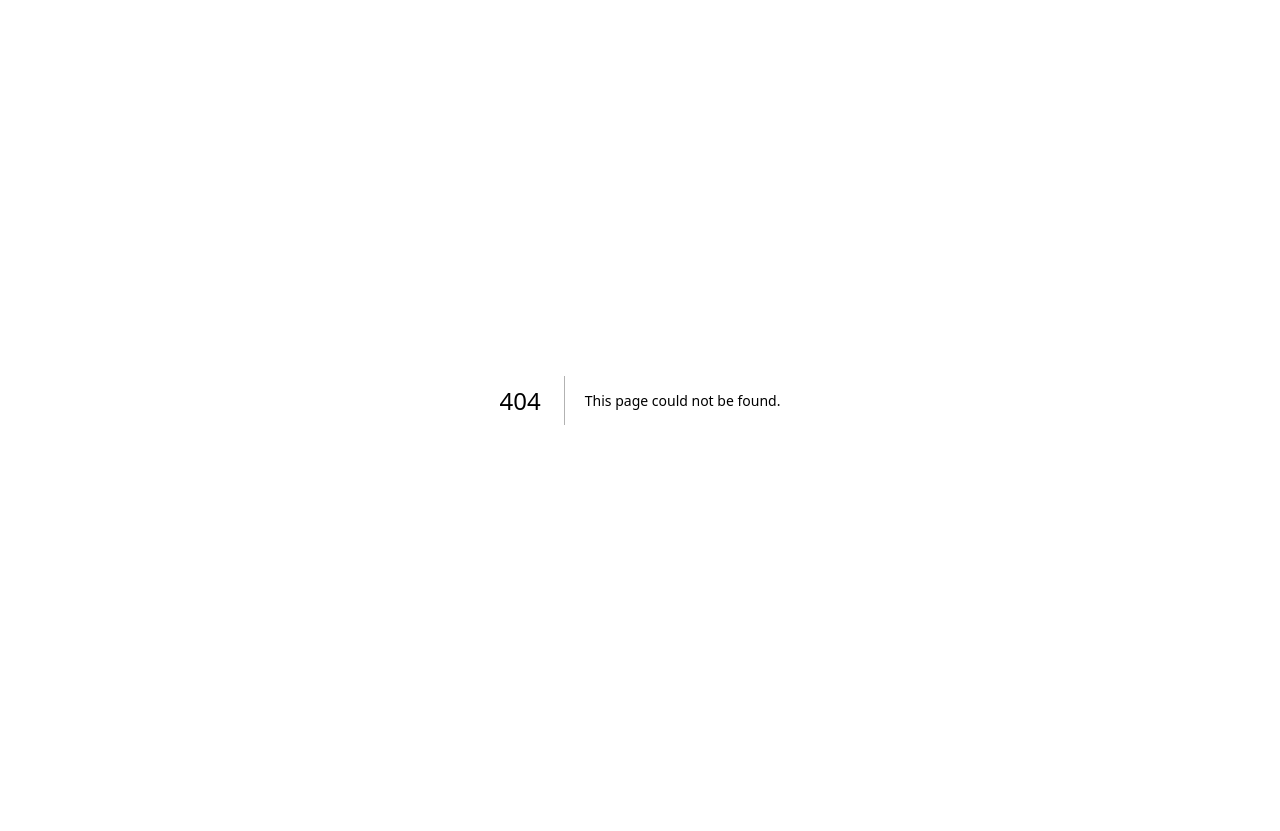
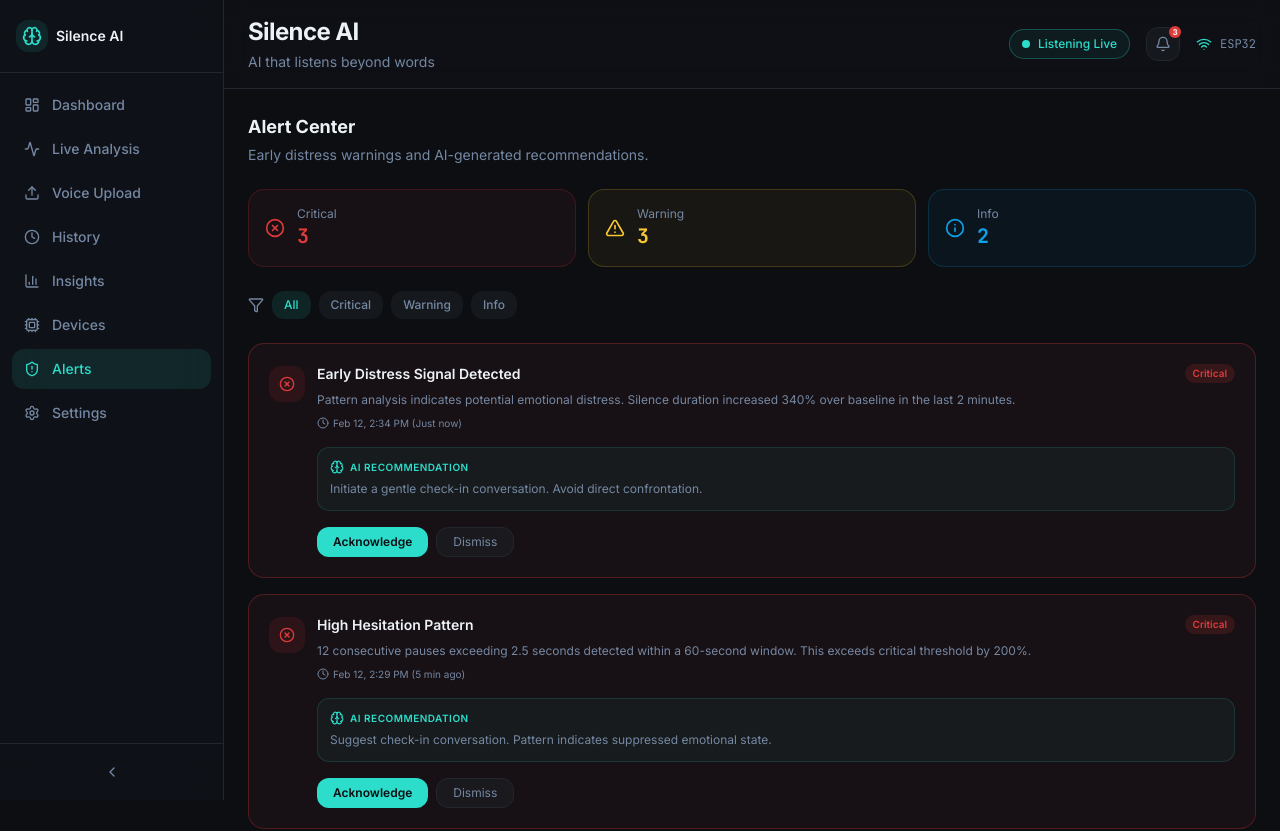
Before and after one commit to ArpitSinghal439/AI-Voice-Behavior-Analysis-System, a Next.js app: page /dashboard/alerts in a window 1280 px wide. Before the commit this address had no page. Shown: the top 831 px of the page. Before the commit the page ends 800 px from the top, so only its background shows below. Built offline with nearby package versions, Linux system fonts and the light colour scheme.

Commit message:
Add dashboard alerts page

```diff
--- /dev/null
+++ b/app/dashboard/alerts/page.tsx
@@ -0,0 +1,268 @@
+"use client"
+
+import { useState } from "react"
+import {
+  ShieldAlert,
+  Clock,
+  AlertTriangle,
+  Info,
+  XCircle,
+  Brain,
+  CheckCircle,
+  Filter,
+} from "lucide-react"
+
+const allAlerts = [
+  {
+    id: 1,
+    type: "critical" as const,
+    title: "Early Distress Signal Detected",
+    description:
+      "Pattern analysis indicates potential emotional distress. Silence duration increased 340% over baseline in the last 2 minutes.",
+    time: "Just now",
+    timestamp: "Feb 12, 2:34 PM",
+    recommendation: "Initiate a gentle check-in conversation. Avoid direct confrontation.",
+    acknowledged: false,
+  },
+  {
+    id: 2,
+    type: "critical" as const,
+    title: "High Hesitation Pattern",
+    description:
+      "12 consecutive pauses exceeding 2.5 seconds detected within a 60-second window. This exceeds critical threshold by 200%.",
+    time: "5 min ago",
+    timestamp: "Feb 12, 2:29 PM",
+    recommendation: "Suggest check-in conversation. Pattern indicates suppressed emotional state.",
+    acknowledged: false,
+  },
+  {
+    id: 3,
+    type: "warning" as const,
+    title: "Voice Energy Below Threshold",
+    description:
+      "Voice energy has dropped to 32%, well below the 52% established baseline. Sustained low energy for over 3 minutes.",
+    time: "12 min ago",
+    timestamp: "Feb 12, 2:22 PM",
+    recommendation: "Monitor for next 30 minutes. If energy remains low, escalate to medium priority.",
+    acknowledged: true,
+  },
+  {
+    id: 4,
+    type: "warning" as const,
+    title: "Unusual Pause Pattern",
+    description:
+      "Subject exhibited 8 consecutive pauses exceeding 2.5 seconds. This pattern correlates with hesitation markers.",
+    time: "28 min ago",
+    timestamp: "Feb 12, 2:06 PM",
+    recommendation: "Log pattern for trend analysis. Compare with baseline session data.",
+    acknowledged: true,
+  },
+  {
+    id: 5,
+    type: "info" as const,
+    title: "Voice Energy Baseline Updated",
+    description:
+      "New baseline established at 52% energy level. Previous baseline was 68%. Auto-recalibrated based on 7-day average.",
+    time: "1 hour ago",
+    timestamp: "Feb 12, 1:34 PM",
+    recommendation: "Review new baseline in Settings > Sensitivity to ensure accuracy.",
+    acknowledged: true,
+  },
+  {
+    id: 6,
+    type: "info" as const,
+    title: "Session Completed Successfully",
+    description:
+      "14-minute session completed. 23 behavior patterns identified. Risk score: 38/100 (Medium).",
+    time: "2 hours ago",
+    timestamp: "Feb 12, 12:34 PM",
+    recommendation: "Session data saved. View full analysis in History & Analytics.",
+    acknowledged: true,
+  },
+  {
+    id: 7,
+    type: "warning" as const,
+    title: "Emotional Decline Pattern",
+    description:
+      "Emotional trend has declined 18% over the past 3 sessions. This indicates a sustained downward trajectory.",
+    time: "5 hours ago",
+    timestamp: "Feb 12, 9:34 AM",
+    recommendation: "Consider increasing session frequency from 1x to 2x daily.",
+    acknowledged: true,
+  },
+  {
+    id: 8,
+    type: "critical" as const,
+    title: "Prolonged Silence Event",
+    description:
+      "8.2-second continuous silence detected during active session. This is the longest silence event recorded in the past 30 days.",
+    time: "Yesterday",
+    timestamp: "Feb 11, 4:15 PM",
+    recommendation: "Review session recording. Cross-reference with mood journal entry for context.",
+    acknowledged: true,
+  },
+]
+
+const alertStyles = {
+  critical: {
+    border: "border-chart-4/30",
+    bg: "bg-chart-4/5",
+    iconBg: "bg-chart-4/10",
+    iconColor: "text-chart-4",
+    badge: "bg-chart-4/15 text-chart-4",
+    Icon: XCircle,
+  },
+  warning: {
+    border: "border-chart-3/30",
+    bg: "bg-chart-3/5",
+    iconBg: "bg-chart-3/10",
+    iconColor: "text-chart-3",
+    badge: "bg-chart-3/15 text-chart-3",
+    Icon: AlertTriangle,
+  },
+  info: {
+    border: "border-chart-2/30",
+    bg: "bg-chart-2/5",
+    iconBg: "bg-chart-2/10",
+    iconColor: "text-chart-2",
+    badge: "bg-chart-2/15 text-chart-2",
+    Icon: Info,
+  },
+}
+
+type FilterType = "all" | "critical" | "warning" | "info"
+
+export default function AlertsPage() {
+  const [filter, setFilter] = useState<FilterType>("all")
+  const [alerts, setAlerts] = useState(allAlerts)
+
+  const filtered = filter === "all" ? alerts : alerts.filter((a) => a.type === filter)
+
+  const counts = {
+    critical: alerts.filter((a) => a.type === "critical").length,
+    warning: alerts.filter((a) => a.type === "warning").length,
+    info: alerts.filter((a) => a.type === "info").length,
+  }
+
+  return (
+    <div className="flex flex-col gap-6 p-4 md:p-6">
+      <div className="flex flex-col gap-1">
+        <h2 className="text-lg font-bold text-foreground">Alert Center</h2>
+        <p className="text-sm text-muted-foreground">
+          Early distress warnings and AI-generated recommendations.
+        </p>
+      </div>
+
+      {/* Summary Strip */}
+      <div className="grid grid-cols-3 gap-3">
+        <div className="flex items-center gap-3 rounded-2xl border border-chart-4/20 bg-chart-4/5 p-4">
+          <XCircle className="h-5 w-5 text-chart-4" />
+          <div>
+            <p className="text-xs text-muted-foreground">Critical</p>
+            <p className="font-mono text-xl font-bold text-chart-4">{counts.critical}</p>
+          </div>
+        </div>
+        <div className="flex items-center gap-3 rounded-2xl border border-chart-3/20 bg-chart-3/5 p-4">
+          <AlertTriangle className="h-5 w-5 text-chart-3" />
+          <div>
+            <p className="text-xs text-muted-foreground">Warning</p>
+            <p className="font-mono text-xl font-bold text-chart-3">{counts.warning}</p>
+          </div>
+        </div>
+        <div className="flex items-center gap-3 rounded-2xl border border-chart-2/20 bg-chart-2/5 p-4">
+          <Info className="h-5 w-5 text-chart-2" />
+          <div>
+            <p className="text-xs text-muted-foreground">Info</p>
+            <p className="font-mono text-xl font-bold text-chart-2">{counts.info}</p>
+          </div>
+        </div>
+      </div>
+
+      {/* Filter */}
+      <div className="flex items-center gap-2">
+        <Filter className="h-4 w-4 text-muted-foreground" />
+        {(["all", "critical", "warning", "info"] as FilterType[]).map((f) => (
+          <button
+            key={f}
+            onClick={() => setFilter(f)}
+            className={`rounded-lg px-3 py-1.5 text-xs font-medium capitalize transition-colors ${
+              filter === f
+                ? "bg-primary/10 text-primary"
+                : "bg-secondary/50 text-muted-foreground hover:text-foreground"
+            }`}
+          >
+            {f}
+          </button>
+        ))}
+      </div>
+
+      {/* Alert Timeline */}
+      <div className="flex flex-col gap-4">
+        {filtered.map((alert) => {
+          const style = alertStyles[alert.type]
+          return (
+            <div
+              key={alert.id}
+              className={`flex flex-col gap-4 rounded-2xl border ${style.border} ${style.bg} p-5 transition-all`}
+            >
+              <div className="flex items-start gap-3">
+                <div className={`mt-0.5 flex h-9 w-9 shrink-0 items-center justify-center rounded-lg ${style.iconBg}`}>
+                  <style.Icon className={`h-4 w-4 ${style.iconColor}`} />
+                </div>
+                <div className="flex flex-1 flex-col gap-1.5">
+                  <div className="flex items-start justify-between gap-2">
+                    <h3 className="text-sm font-semibold text-foreground">{alert.title}</h3>
+                    <div className="flex items-center gap-2">
+                      {alert.acknowledged && (
+                        <CheckCircle className="h-3.5 w-3.5 text-primary" />
+                      )}
+                      <span className={`shrink-0 rounded-full px-2 py-0.5 text-[10px] font-semibold capitalize ${style.badge}`}>
+                        {alert.type}
+                      </span>
+                    </div>
+                  </div>
+                  <p className="text-xs leading-relaxed text-muted-foreground">{alert.description}</p>
+                  <div className="flex items-center gap-1 text-[10px] text-muted-foreground">
+                    <Clock className="h-3 w-3" />
+                    {alert.timestamp} ({alert.time})
+                  </div>
+                </div>
+              </div>
+
+              {/* AI Recommendation */}
+              <div className="ml-12 rounded-xl border border-primary/15 bg-primary/5 p-3">
+                <div className="flex items-center gap-1.5">
+                  <Brain className="h-3.5 w-3.5 text-primary" />
+                  <span className="text-[10px] font-semibold uppercase tracking-wider text-primary">
+                    AI Recommendation
+                  </span>
+                </div>
+                <p className="mt-1 text-xs leading-relaxed text-muted-foreground">
+                  {alert.recommendation}
+                </p>
+              </div>
+
+              {!alert.acknowledged && (
+                <div className="ml-12 flex gap-2">
+                  <button
+                    onClick={() =>
+                      setAlerts((prev) =>
+                        prev.map((a) => (a.id === alert.id ? { ...a, acknowledged: true } : a))
+                      )
+                    }
+                    className="rounded-lg bg-primary px-4 py-1.5 text-xs font-semibold text-primary-foreground transition-colors hover:bg-primary/90"
+                  >
+                    Acknowledge
+                  </button>
+                  <button className="rounded-lg border border-border bg-secondary/50 px-4 py-1.5 text-xs text-muted-foreground transition-colors hover:text-foreground">
+                    Dismiss
+                  </button>
+                </div>
+              )}
+            </div>
+          )
+        })}
+      </div>
+    </div>
+  )
+}
```
